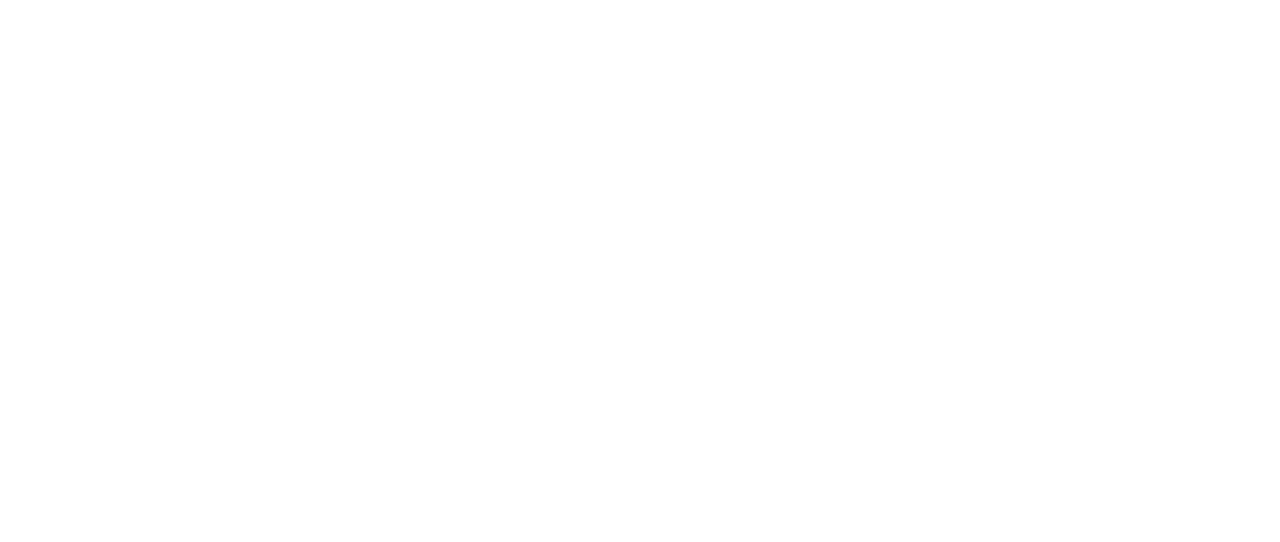
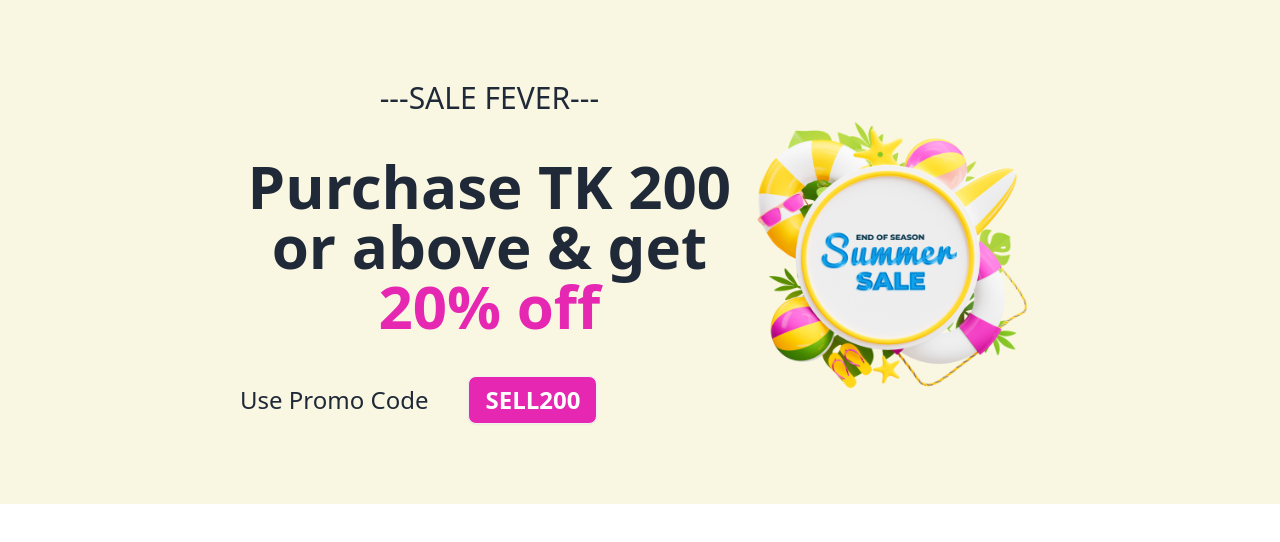
Before and after one commit to NLucky320/summer-sale, a plain HTML site: page index.html in a window 1280 px wide. Drawn offline with nearby package versions, Linux system fonts and the light colour scheme.

Commit message:
hero section start

```diff
--- a/index.html
+++ b/index.html
@@ -5,11 +5,41 @@
     <meta charset="UTF-8">
     <meta name="viewport" content="width=device-width, initial-scale=1.0">
     <title>SUMMER SALE</title>
+    <link href="https://cdn.jsdelivr.net/npm/daisyui@4.7.2/dist/full.min.css" rel="stylesheet" type="text/css" />
+    <script src="https://cdn.tailwindcss.com"></script>
+    <link rel="preconnect" href="https://fonts.googleapis.com">
+    <link rel="preconnect" href="https://fonts.gstatic.com" crossorigin>
+    <link href="https://fonts.googleapis.com/css2?family=Work+Sans:ital,wght@0,100..900;1,100..900&display=swap"
+        rel="stylesheet">
+    <style>
+        .font-workSans {
+            font-family: "Work Sans", sans-serif;
+        }
+    </style>
 </head>
 
-<body>
+<body class="font-wokSans">
 
+    <main>
+        <section class="max-w-[1920px] flex bg-[#F9F6E2] justify-center items-center p-4 lg:py-20 lg:px-60">
+            <div class="space-y-10 text-center">
+                <h4 class="font-medium text-3xl">
+                    ---SALE FEVER---
+                </h4>
+                <h1 class="font-bold text-6xl">
+                    Purchase TK 200 or above & get <span class="text-[#E527B2]">20% off</span>
+                </h1>
+                <div class="flex gap-10 items-center text-center">
+                    <h4 class="font-medium text-2xl">Use Promo Code</h4>
+                    <button class="btn bg-[#E527B2] font-semibold text-2xl text-white rounded-lg">SELL200</button>
+                </div>
+            </div>
+            <div>
+                <img src="./images/Summer 1.png" alt="">
+            </div>
 
+        </section>
+    </main>
 
     <script src="script/script.js"></script>
 </body>
--- /dev/null
+++ b/tailwind.config.js
@@ -0,0 +1,8 @@
+/** @type {import('tailwindcss').Config} */
+module.exports = {
+  content: ["./src/**/*.{html,js}"],
+  theme: {
+    extend: {},
+  },
+  plugins: [],
+};
```
